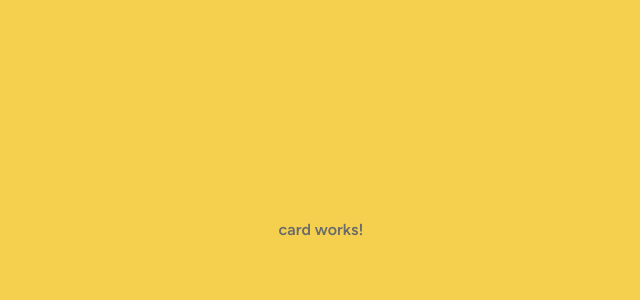
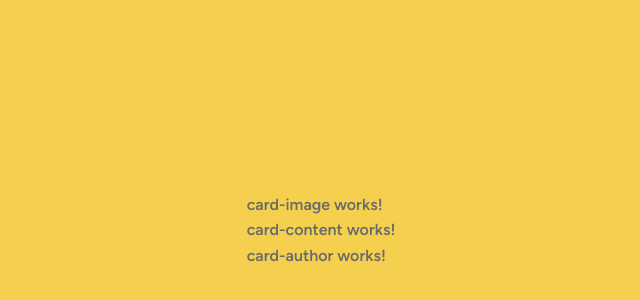
Before and after one commit to Kellenkjames/blog-preview-card, an Angular app in the folder blog-preview-card/: page / in a window 1280 px wide. Shown: the part 170-470 px from the top of the page, without its empty margins (319-959 px from the left). Built offline with nearby package versions, Linux system fonts and the light colour scheme.

Commit message:
feat: add data properties to card component and inputs to child components

```diff
--- a/blog-preview-card/src/app/card-image/card-image.component.ts
+++ b/blog-preview-card/src/app/card-image/card-image.component.ts
@@ -1,12 +1,12 @@
-import { Component } from '@angular/core';
+import { Component, Input } from '@angular/core';
 
 @Component({
   selector: 'app-card-image',
   standalone: true,
   imports: [],
   templateUrl: './card-image.component.html',
-  styleUrl: './card-image.component.scss'
+  styleUrl: './card-image.component.scss',
 })
 export class CardImageComponent {
-
+  @Input() imageUrl!: string;
 }
--- a/blog-preview-card/src/app/card/card.component.html
+++ b/blog-preview-card/src/app/card/card.component.html
@@ -1 +1,7 @@
-<p>card works!</p>
+<app-card-image [imageUrl]="imageUrl" alt="Blog Image" />
+<app-card-content
+  [category]="category"
+  [title]="title"
+  [description]="description"
+/>
+<app-card-author [authorName]="authorName" [authorUrl]="authorUrl" />
--- a/blog-preview-card/src/app/card/card.component.ts
+++ b/blog-preview-card/src/app/card/card.component.ts
@@ -1,12 +1,21 @@
 import { Component } from '@angular/core';
+import { CardAuthorComponent } from '../card-author/card-author.component';
+import { CardContentComponent } from '../card-content/card-content.component';
+import { CardImageComponent } from '../card-image/card-image.component';
 
 @Component({
   selector: 'app-card',
   standalone: true,
-  imports: [],
+  imports: [CardAuthorComponent, CardContentComponent, CardImageComponent],
   templateUrl: './card.component.html',
-  styleUrl: './card.component.scss'
+  styleUrl: './card.component.scss',
 })
 export class CardComponent {
-
+  imageUrl = '../../assets/images/illustration-article.svg';
+  category = 'Learning';
+  title = 'HTML & CSS Foundations';
+  description =
+    'These languages are the backbone of every website, defining structure, content, and presentation.';
+  authorUrl = '../../assets/images/image-avatar.webp';
+  authorName = 'Greg Hooper';
 }
```
Also changed, not shown: blog-preview-card/src/app/card-author/card-author.component.ts (+4 -3 lines), blog-preview-card/src/app/card-content/card-content.component.ts (+5 -3 lines).
